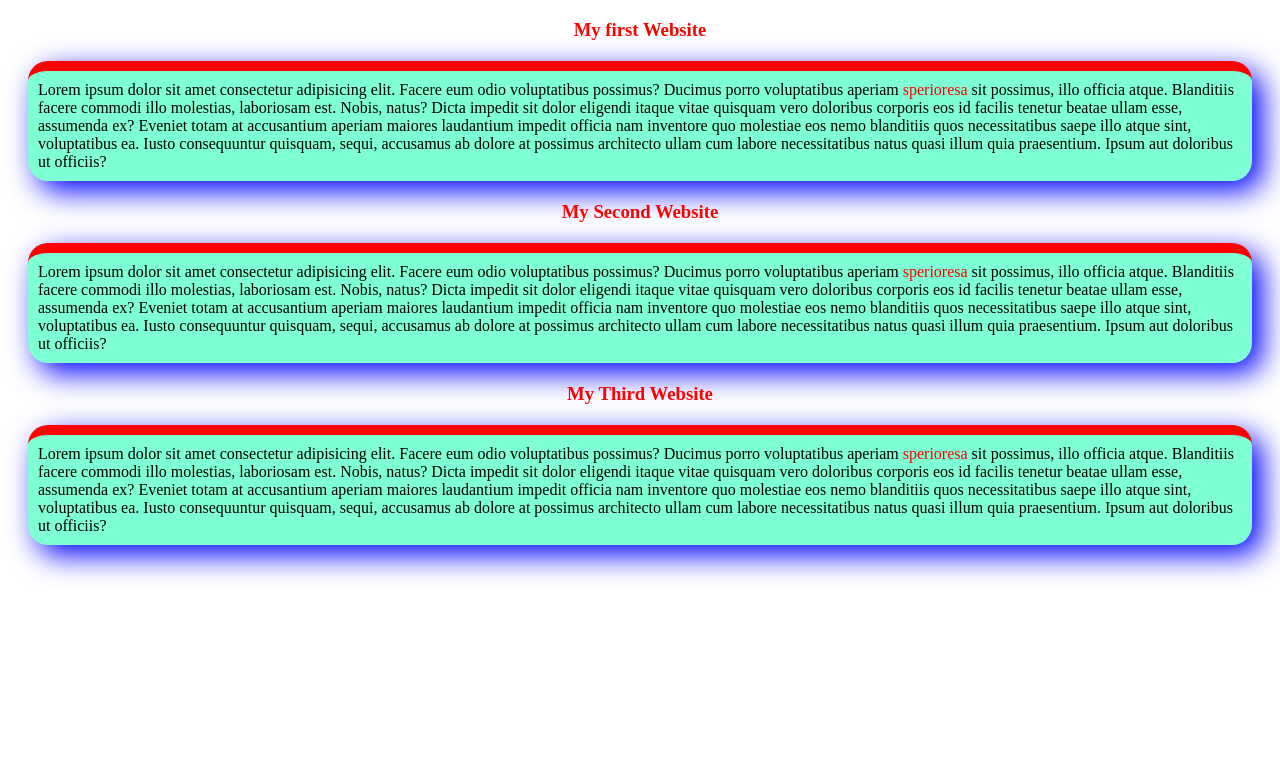
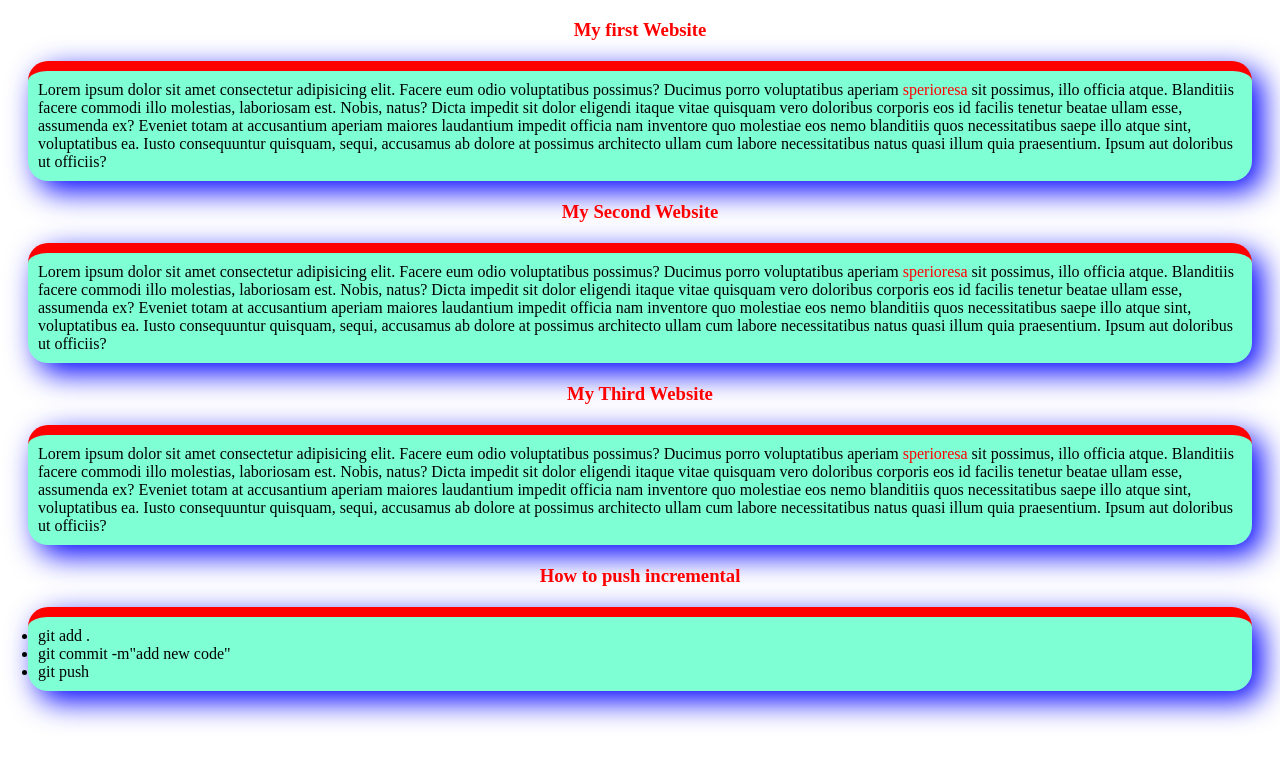
Before and after one commit to Tofael66/my-simple-website, a plain HTML site: page indext.html in a window 1280 px wide. Drawn offline with Linux system fonts and the light colour scheme.

Commit message:
last push done

```diff
--- a/indext.html
+++ b/indext.html
@@ -30,5 +30,18 @@
         <p class="paragrap">Lorem ipsum dolor sit amet consectetur adipisicing elit. Facere eum odio voluptatibus possimus? Ducimus porro voluptatibus aperiam <span class="span">sperioresa</span> sit possimus, illo officia atque. Blanditiis facere commodi illo molestias, laboriosam est. Nobis, natus? Dicta impedit sit dolor eligendi itaque vitae quisquam vero doloribus corporis eos id facilis tenetur beatae ullam esse, assumenda ex? Eveniet totam at accusantium aperiam maiores laudantium impedit officia nam inventore quo molestiae eos nemo blanditiis quos necessitatibus saepe illo atque sint, voluptatibus ea. Iusto consequuntur quisquam, sequi, accusamus ab dolore at possimus architecto ullam cum labore necessitatibus natus quasi illum quia praesentium. Ipsum aut doloribus ut officiis?</p>
     </div>
 
+
+    <div>
+        <h3> How to push incremental</h3>
+
+        <ul class="paragrap">
+            <li >git add .</li>
+            <li>git commit -m"add new code"</li>
+            <li>git push</li>
+        </ul>
+
+
+    </div>
+
 </body>
 </html>
```
